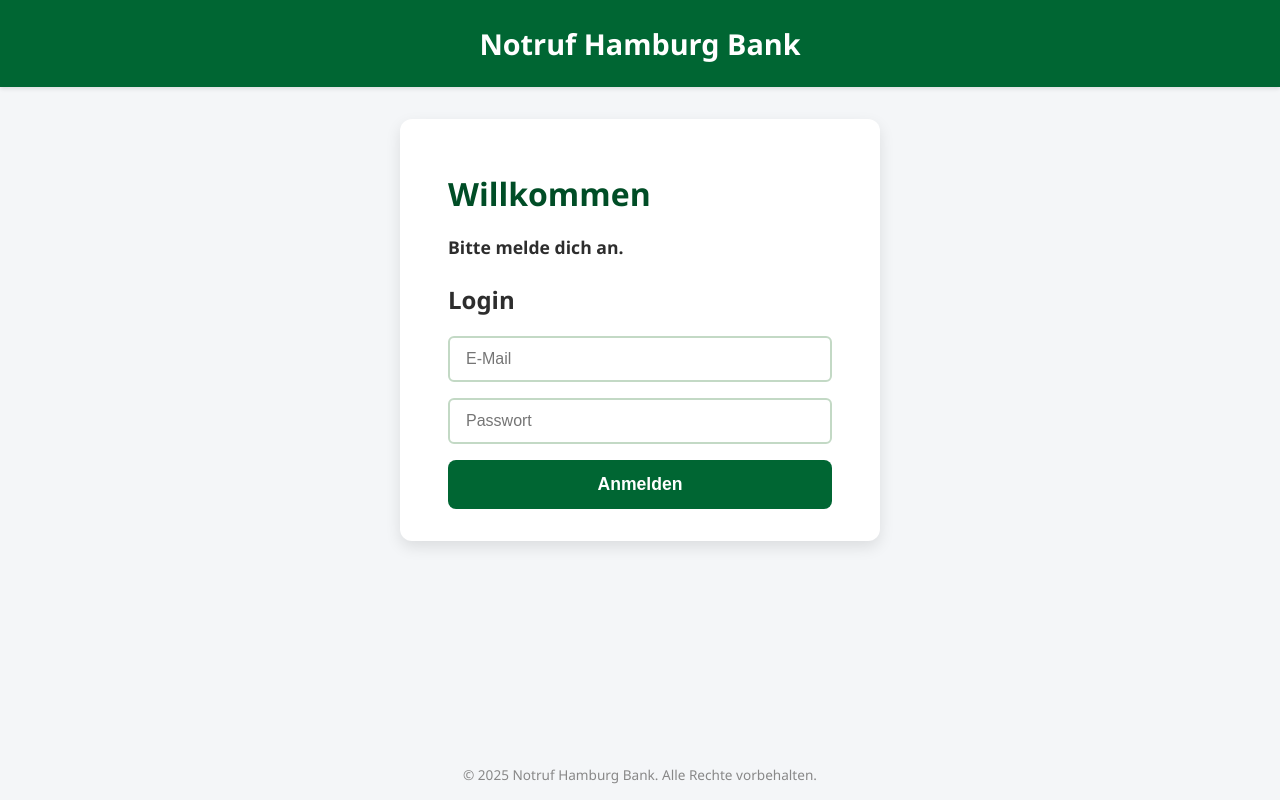
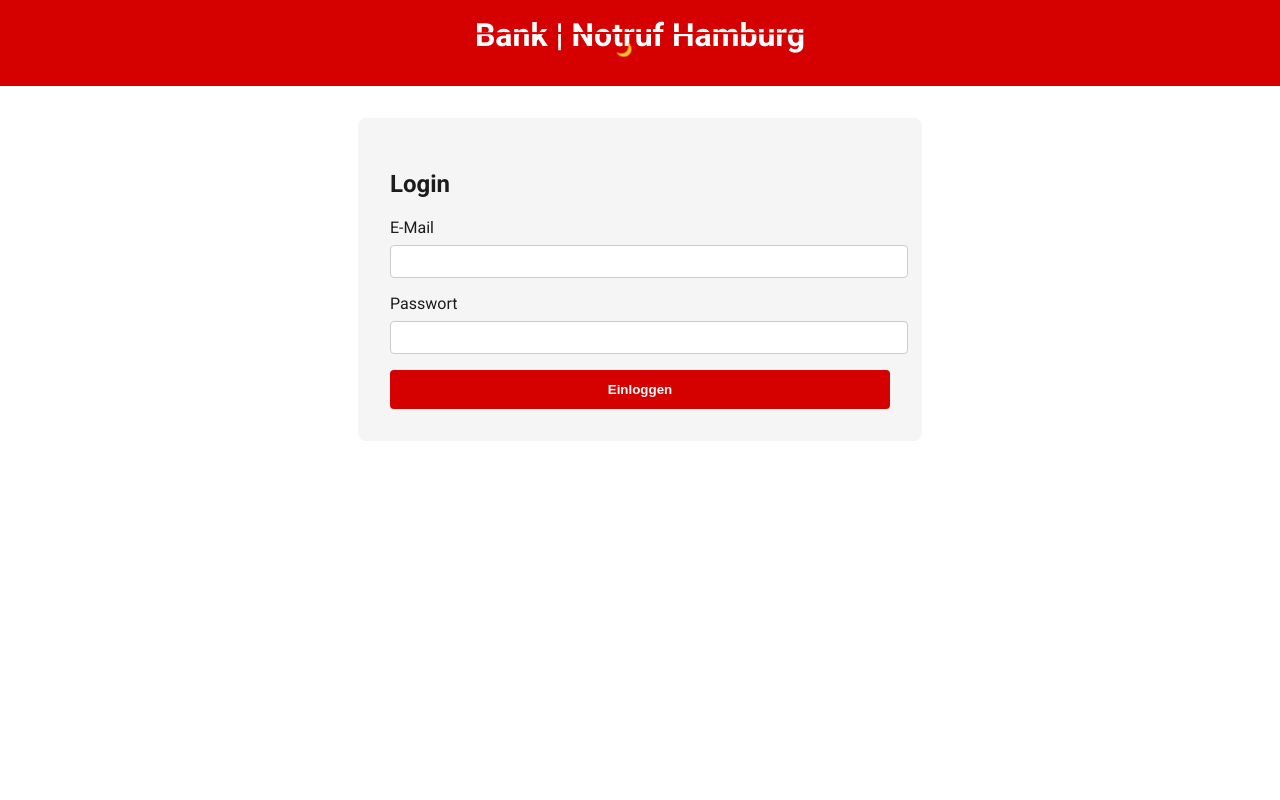
Before and after one commit to MGETZ-io/bank, a plain HTML site: page index.html in a window 1280 px wide. Drawn offline with Linux system fonts and the light colour scheme; no server answers.

Commit message:
Update index.html

```diff
--- a/index.html
+++ b/index.html
@@ -1,220 +1,189 @@
 <!DOCTYPE html>
 <html lang="de">
 <head>
-<meta charset="UTF-8" />
-<meta name="viewport" content="width=device-width, initial-scale=1" />
+  <meta charset="UTF-8">
+  <meta name="viewport" content="width=device-width, initial-scale=1.0">
   <title>Notruf Hamburg Bank</title>
-
+  <link href="https://fonts.googleapis.com/css2?family=Roboto:wght@400;700&display=swap" rel="stylesheet">
   <style>
-  /* Reset */
-  * {
-    box-sizing: border-box;
+    :root {
+      --rot: #d50000;
+      --weiß: #ffffff;
+      --grau: #f5f5f5;
+      --dunkel: #1c1c1c;
+      --textHell: #eeeeee;
     }
 
     body {
-    font-family: 'Segoe UI', Tahoma, Geneva, Verdana, sans-serif;
-    background: #f4f6f8;
-    color: #2d2d2d;
       margin: 0;
-    padding: 0;
-    min-height: 100vh;
-    display: flex;
-    flex-direction: column;
-    align-items: center;
+      font-family: 'Roboto', sans-serif;
+      background-color: var(--weiß);
+      color: var(--dunkel);
+      transition: all 0.3s ease;
+    }
+
+    body.darkmode {
+      background-color: var(--dunkel);
+      color: var(--textHell);
     }
 
     header {
-    background-color: #006633; /* VR Bank Grün */
-    width: 100%;
-    padding: 1.5rem 2rem;
-    color: white;
-    font-weight: 700;
-    font-size: 1.8rem;
-    box-shadow: 0 2px 4px rgba(0,0,0,0.1);
+      background-color: var(--rot);
+      color: var(--weiß);
+      padding: 1rem;
       text-align: center;
     }
 
     main {
-    background: white;
+      max-width: 500px;
       margin: 2rem auto;
-    padding: 2rem 3rem;
-    border-radius: 12px;
-    max-width: 480px;
-    width: 90%;
-    box-shadow: 0 6px 15px rgba(0,0,0,0.1);
+      padding: 2rem;
+      background-color: var(--grau);
+      border-radius: 8px;
+    }
+
+    main.darkmode {
+      background-color: #2a2a2a;
     }
 
     h1 {
-    font-weight: 700;
-    margin-bottom: 1.2rem;
-    color: #004d26;
+      margin: 0 0 1rem;
     }
 
-  #loginStatus {
-    margin-bottom: 1.5rem;
-    font-weight: 600;
-    font-size: 1.1rem;
-  }
-
-  #userInfo p {
-    font-size: 1.2rem;
-  }
-
-  #kontostand {
-    font-weight: 700;
-    color: #006633;
-    font-size: 1.5rem;
-  }
-
-  form {
-    display: flex;
-    flex-direction: column;
-    gap: 1rem;
+    label {
+      display: block;
       margin-top: 1rem;
     }
 
-  input[type="email"],
-  input[type="password"] {
-    padding: 0.75rem 1rem;
-    border: 2px solid #c3d9c5;
-    border-radius: 6px;
-    font-size: 1rem;
-    transition: border-color 0.3s ease;
-  }
-
-  input[type="email"]:focus,
-  input[type="password"]:focus {
-    border-color: #006633;
-    outline: none;
+    input {
+      width: 100%;
+      padding: 0.5rem;
+      margin-top: 0.5rem;
+      border: 1px solid #ccc;
+      border-radius: 4px;
     }
 
     button {
-    background-color: #006633;
-    color: white;
-    padding: 0.9rem 1rem;
-    font-weight: 700;
-    font-size: 1.1rem;
+      background-color: var(--rot);
+      color: var(--weiß);
+      padding: 0.75rem;
       border: none;
-    border-radius: 8px;
+      border-radius: 4px;
+      margin-top: 1rem;
       cursor: pointer;
-    transition: background-color 0.3s ease;
+      width: 100%;
+      font-weight: bold;
     }
 
-  button:hover {
-    background-color: #004d26;
+    .hidden {
+      display: none;
     }
 
-  #logoutBtn {
-    margin-top: 1.5rem;
-    background-color: #cc2b2b;
+    .toggle-mode {
+      position: fixed;
+      top: 1rem;
+      right: 1rem;
+      background: none;
+      border: 2px solid var(--rot);
+      color: var(--rot);
+      padding: 0.5rem;
+      cursor: pointer;
+      border-radius: 50%;
     }
 
-  #logoutBtn:hover {
-    background-color: #990000;
-  }
-
-  footer {
-    margin-top: auto;
-    padding: 1rem;
-    font-size: 0.85rem;
-    color: #888;
+    #dashboard {
+      margin-top: 2rem;
     }
   </style>
-
 </head>
 <body>
-
-<header>Notruf Hamburg Bank</header>
-
-<main>
-  <h1>Willkommen</h1>
-  <div id="loginStatus">Bitte melde dich an.</div>
-
-  <div id="userInfo" style="display:none;">
-    <p>Dein Kontostand: <span id="kontostand">Lade...</span> €</p>
-    <button id="logoutBtn">Logout</button>
+  <button class="toggle-mode" onclick="toggleDarkMode()">🌙</button>
+  <header>
+    <h1>Bank | Notruf Hamburg</h1>
+  </header>
+  <main id="main">
+    <div id="auth">
+      <h2>Login</h2>
+      <label for="email">E-Mail</label>
+      <input type="email" id="email" required>
+      <label for="password">Passwort</label>
+      <input type="password" id="password" required>
+      <button onclick="login()">Einloggen</button>
     </div>
 
-  <div id="loginFormContainer">
-    <h2>Login</h2>
-    <form id="loginForm">
-      <input type="email" id="email" placeholder="E-Mail" required />
-      <input type="password" id="password" placeholder="Passwort" required />
-      <button type="submit">Anmelden</button>
-    </form>
+    <div id="dashboard" class="hidden">
+      <p id="loginStatus"></p>
+      <p><strong>Kontostand:</strong> <span id="kontostand">0.00</span> €</p>
+      <p><strong>Kredite:</strong> <span id="kredite">0.00</span> €</p>
+      <p><strong>Krypto-Investitionen:</strong> <span id="krypto">0.00</span> €</p>
+      <button onclick="logout()">Ausloggen</button>
     </div>
   </main>
 
-<footer>© 2025 Notruf Hamburg Bank. Alle Rechte vorbehalten.</footer>
-
   <script type="module">
-  import { initializeApp } from "https://www.gstatic.com/firebasejs/10.4.0/firebase-app.js";
-  import { getFirestore, doc, getDoc } from "https://www.gstatic.com/firebasejs/10.4.0/firebase-firestore.js";
-  import { getAuth, onAuthStateChanged, signInWithEmailAndPassword, signOut } from "https://www.gstatic.com/firebasejs/10.4.0/firebase-auth.js";
+    import { initializeApp } from "https://www.gstatic.com/firebasejs/10.12.2/firebase-app.js";
+    import { getAuth, signInWithEmailAndPassword, onAuthStateChanged, signOut } from "https://www.gstatic.com/firebasejs/10.12.2/firebase-auth.js";
+    import { getFirestore, doc, getDoc } from "https://www.gstatic.com/firebasejs/10.12.2/firebase-firestore.js";
 
     const firebaseConfig = {
       apiKey: "AIzaSyDMKTj0qcDVB5-_8BOsSf72BFJC6etDyIw",
       authDomain: "bank-notruf-hmb-ncrp.firebaseapp.com",
       projectId: "bank-notruf-hmb-ncrp",
-    storageBucket: "bank-notruf-hmb-ncrp.firebasestorage.app",
+      storageBucket: "bank-notruf-hmb-ncrp.appspot.com",
       messagingSenderId: "189001254033",
       appId: "1:189001254033:web:032cf328cc900ba4ff2b30"
     };
 
     const app = initializeApp(firebaseConfig);
+    const auth = getAuth();
     const db = getFirestore(app);
-  const auth = getAuth(app);
 
     const loginStatus = document.getElementById("loginStatus");
-  const userInfo = document.getElementById("userInfo");
     const kontostandSpan = document.getElementById("kontostand");
-  const loginFormContainer = document.getElementById("loginFormContainer");
-  const loginForm = document.getElementById("loginForm");
-  const logoutBtn = document.getElementById("logoutBtn");
+    const krediteSpan = document.getElementById("kredite");
+    const kryptoSpan = document.getElementById("krypto");
+
+    function login() {
+      const email = document.getElementById("email").value;
+      const password = document.getElementById("password").value;
+      signInWithEmailAndPassword(auth, email, password)
+        .then(() => console.log("Login erfolgreich"))
+        .catch((error) => alert("Fehler beim Login: " + error.message));
+    }
+
+    function logout() {
+      signOut(auth);
+    }
 
     onAuthStateChanged(auth, async (user) => {
+      const authDiv = document.getElementById("auth");
+      const dash = document.getElementById("dashboard");
       if (user) {
-      loginStatus.textContent = `Eingeloggt als: ${user.email}`;
-      userInfo.style.display = "block";
-      loginFormContainer.style.display = "none";
+        authDiv.classList.add("hidden");
+        dash.classList.remove("hidden");
 
-      // Firestore Daten laden
         const docRef = doc(db, "users", user.uid);
         const docSnap = await getDoc(docRef);
 
         if (docSnap.exists()) {
-        const userData = docSnap.data();
-        const kontostand = userData?.kontostand ?? 0;
-        kontostandSpan.textContent = kontostand.toFixed(2);
+          const data = docSnap.data();
+          loginStatus.textContent = `Willkommen, ${data.name ?? user.email}`;
+          kontostandSpan.textContent = Number(data.kontostand || 0).toFixed(2);
+          krediteSpan.textContent = Number(data.kredite || 0).toFixed(2);
+          kryptoSpan.textContent = Number(data.krypto || 0).toFixed(2);
         } else {
-        kontostandSpan.textContent = "Keine Daten gefunden";
+          loginStatus.textContent = "Kein Zugriff – Konto nicht registriert.";
         }
-
       } else {
-      loginStatus.textContent = "Nicht eingeloggt. Bitte Login unten verwenden.";
-      userInfo.style.display = "none";
-      loginFormContainer.style.display = "block";
-      kontostandSpan.textContent = "Lade...";
+        authDiv.classList.remove("hidden");
+        dash.classList.add("hidden");
       }
     });
 
-  loginForm.addEventListener("submit", async (e) => {
-    e.preventDefault();
-    const email = loginForm.email.value;
-    const password = loginForm.password.value;
-
-    try {
-      await signInWithEmailAndPassword(auth, email, password);
-      loginForm.reset();
-    } catch (error) {
-      alert("Login fehlgeschlagen: " + error.message);
+    window.toggleDarkMode = function () {
+      document.body.classList.toggle("darkmode");
+      document.querySelector("main").classList.toggle("darkmode");
     }
-  });
-
-  logoutBtn.addEventListener("click", async () => {
-    await signOut(auth);
-  });
   </script>
-
 </body>
 </html>
```
Lines whose indentation alone changed are shown as unchanged.
